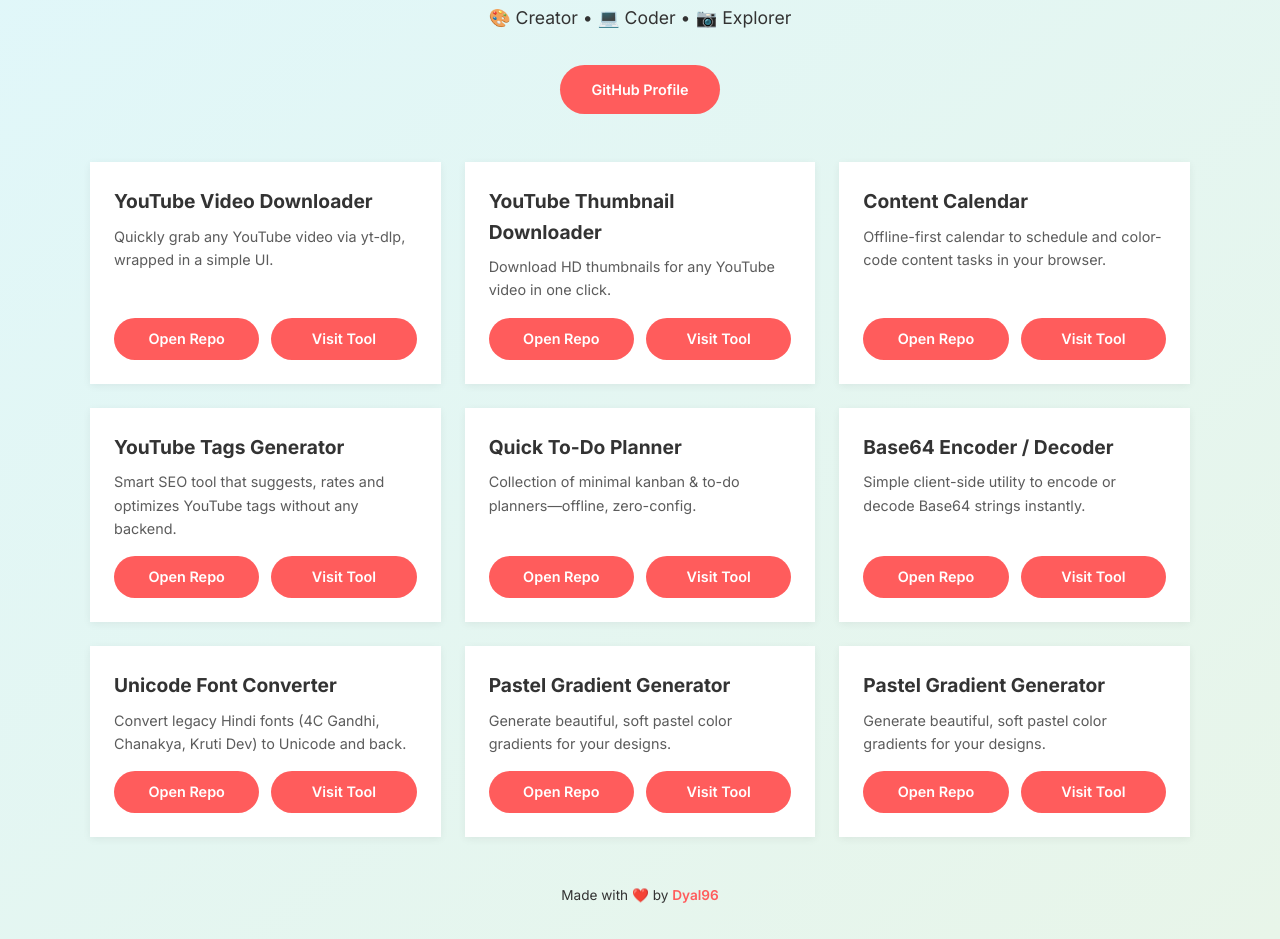
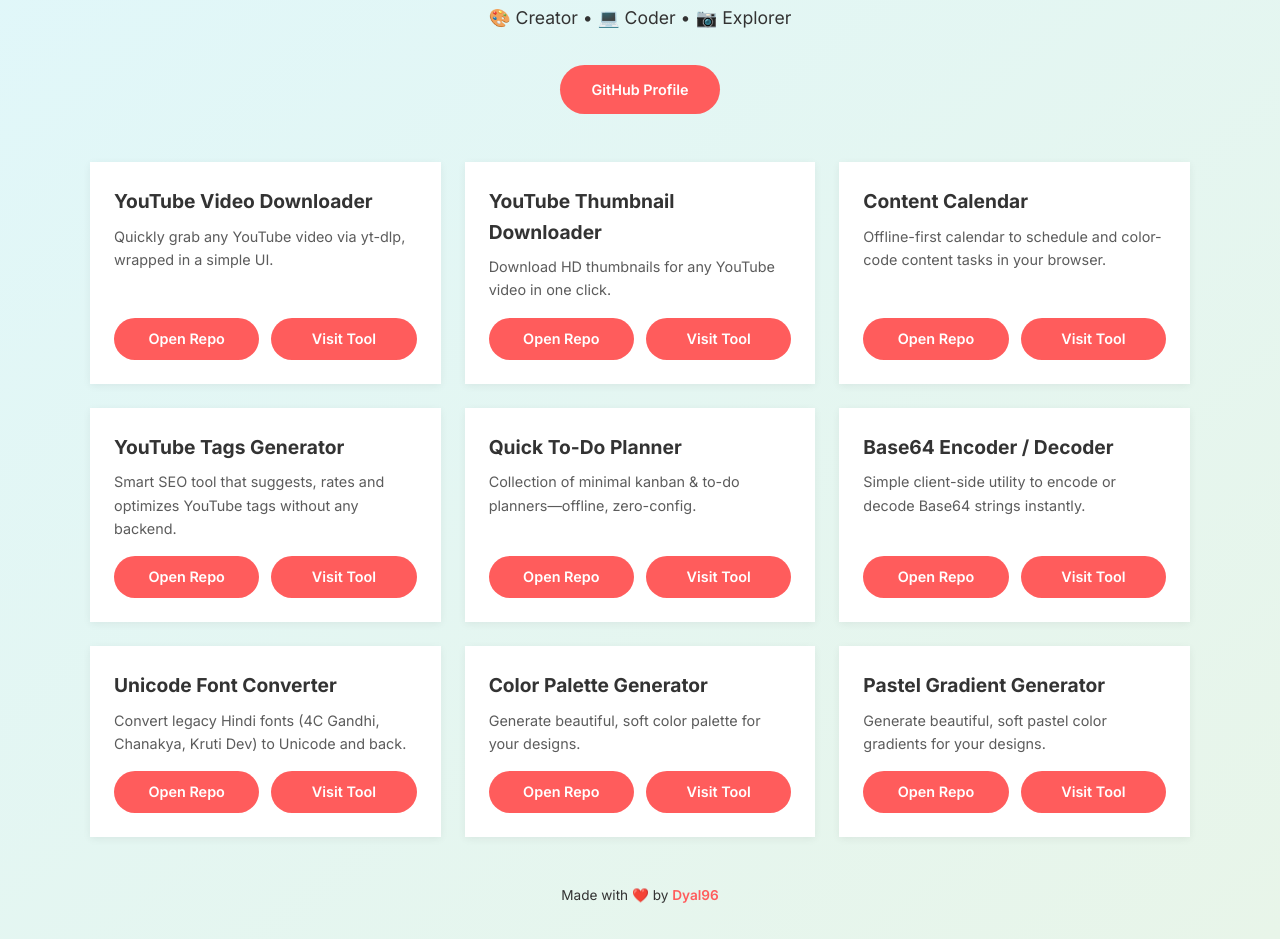
Before and after one commit to dyal96/dyal96.github.io, a plain HTML site: page index.html in a window 1280 px wide. Shown: the part 114-1053 px from the top of the page. Drawn offline with Linux system fonts and the light colour scheme.

Commit message:
Update index.html

```diff
--- a/index.html
+++ b/index.html
@@ -277,13 +277,13 @@
       </div>
     </div>
 
-    <!-- NEW Tool Card: Pastel Gradient Generator -->
+    <!-- NEW Tool Card: Color Palette Generator -->
     <div class="card">
-      <h3>Pastel Gradient Generator</h3>
-      <p>Generate beautiful, soft pastel color gradients for your designs.</p>
+      <h3>Color Palette Generator</h3>
+      <p>Generate beautiful, soft color palette for your designs.</p>
       <div class="btn-group">
         <a class="btn" href="https://github.com/dyal96/pastel-gradient-generator" target="_blank">Open Repo</a>
-        <a class="btn" href="https://dyal96.github.io/pastel-gradient-generator" target="_blank">Visit Tool</a>
+        <a class="btn" href="https://dyal96.github.io/Pastel-Gradient-Generator" target="_blank">Visit Tool</a>
       </div>
     </div>
 
```
